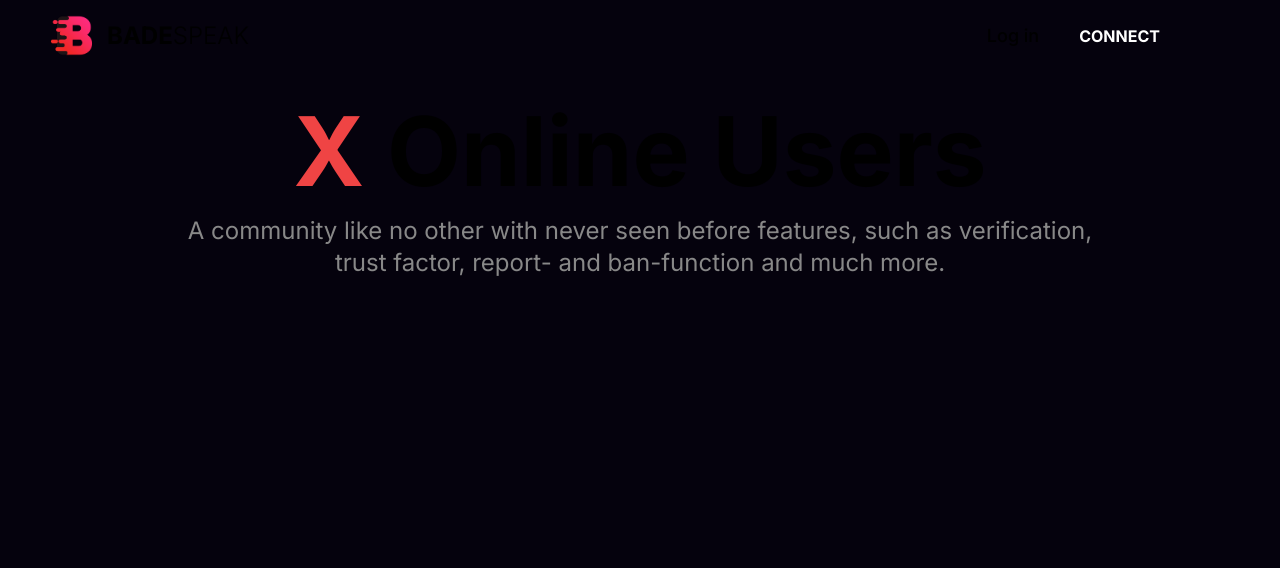
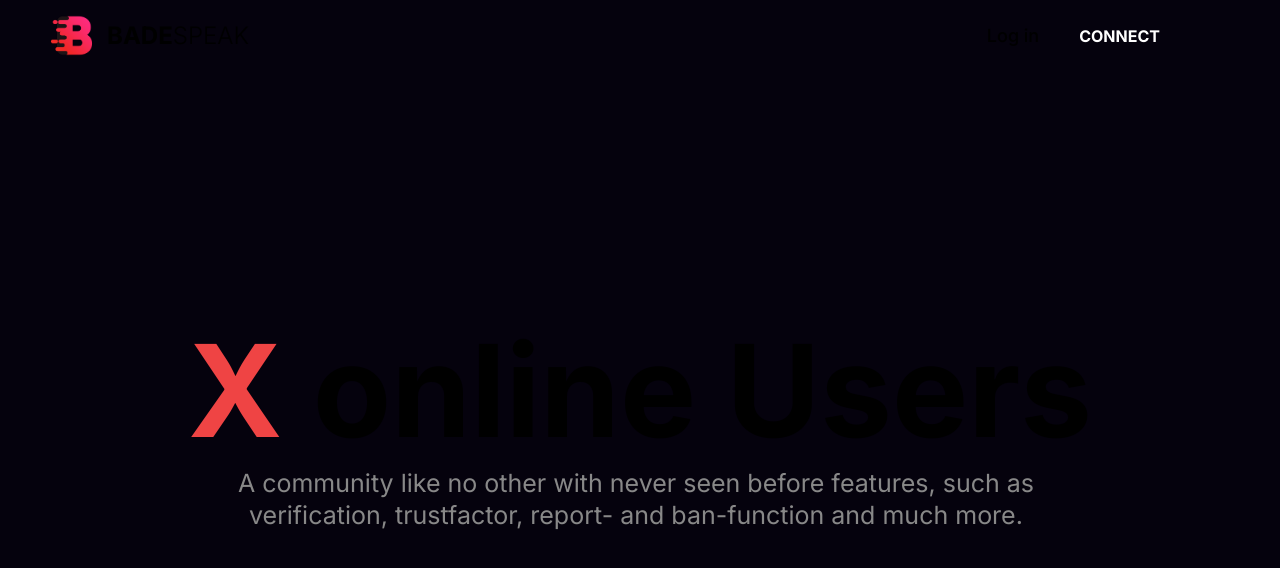
Before and after one commit to Badetuch/website_v3, a Next.js app: page / in a window 1280 px wide. Shown: the top 568 px of the page. Built offline with nearby package versions, Linux system fonts and the light colour scheme.

Commit message:
added body text

```diff
--- a/app/globals.css
+++ b/app/globals.css
@@ -15,13 +15,6 @@
   src: url('/font/Inter-Light.ttf') format('ttf');
   font-weight: 300;
   font-style: normal;
-}
-
-@font-face {
-  font-family: 'Inter';
-  src: url('/font/Inter-Medium.ttf') format('ttf');
-  font-weight: Normal;
-  font-style: Medium;
 }
 
 @font-face {
--- a/app/layout.tsx
+++ b/app/layout.tsx
@@ -16,7 +16,7 @@ export default function RootLayout({
 }>) {
   return (
     <html lang="en">
-      <body className={inter.className}>
+      <body>
       <div>
         {children}
       </div>
--- a/components/Body.tsx
+++ b/components/Body.tsx
@@ -2,16 +2,16 @@ import React from 'react';
 
 const Body = () => {
   return (
-    <div className="text-center">
-      <div className="max-w-screen-lg mx-auto p-8 text-center">
-        <span className="text-8xl text-red-500 font-bold">X </span>
-        <span className="text-8xl font-bold">Online Users</span>
-        <div className="text-2xl mt-4 text-second-text">
+    <div className="py-64 px-4 mx-auto max-w-fit text-center">
+      <div className='mb-4 leading-none md:text-5xl lg:text-6xl'>
+        <span className="text-9xl text-red-500 font-bold">X </span>
+        <span className="text-9xl font-bold">online Users</span>
+         <div className="text-[25px] py-3 tracking-normal leading-8 font-normal max-w-4xl text-second-text">
           A community like no other with never seen before features, such as
-          verification, trust factor, report- and ban-function and much more.
+          verification, trustfactor, report- and ban-function and much more.
         </div>
       </div>
-    </div>
+      </div>
   );
 };
 
--- a/components/Header.tsx
+++ b/components/Header.tsx
@@ -31,7 +31,7 @@ const Header: React.FC = () => {
             if (result.isConfirmed) {
                 window.location.href = 'ts3server://badespeak.net?port=9987';
                 Swal.fire({
-                    title: "Connected!",
+                    title: "CONNECTED!",
                     color: '#fff',
                     text: "Please confirm the connection popup in your browser. Have fun!",
                     icon: "success",
--- a/package.json
+++ b/package.json
@@ -12,6 +12,7 @@
     "next": "14.2.4",
     "react": "^18",
     "react-dom": "^18",
+    "react-scrollbars-custom": "^4.1.1",
     "sweetalert2": "^11.12.2",
     "sweetalert2-react-content": "^5.0.7"
   },
```
Also changed, not shown: components/footer.tsx (added), components/test.js (added), 1 other file (tests, documents, lock files or other folders).
